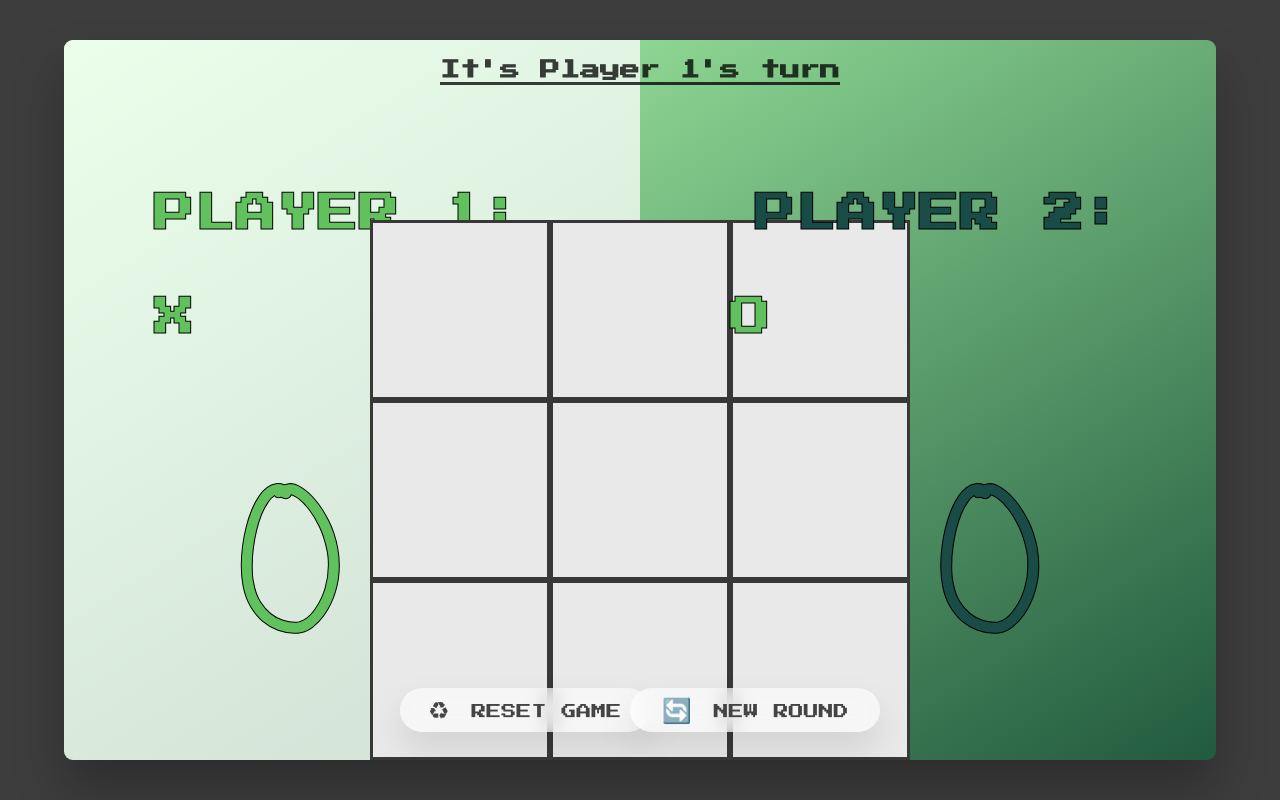
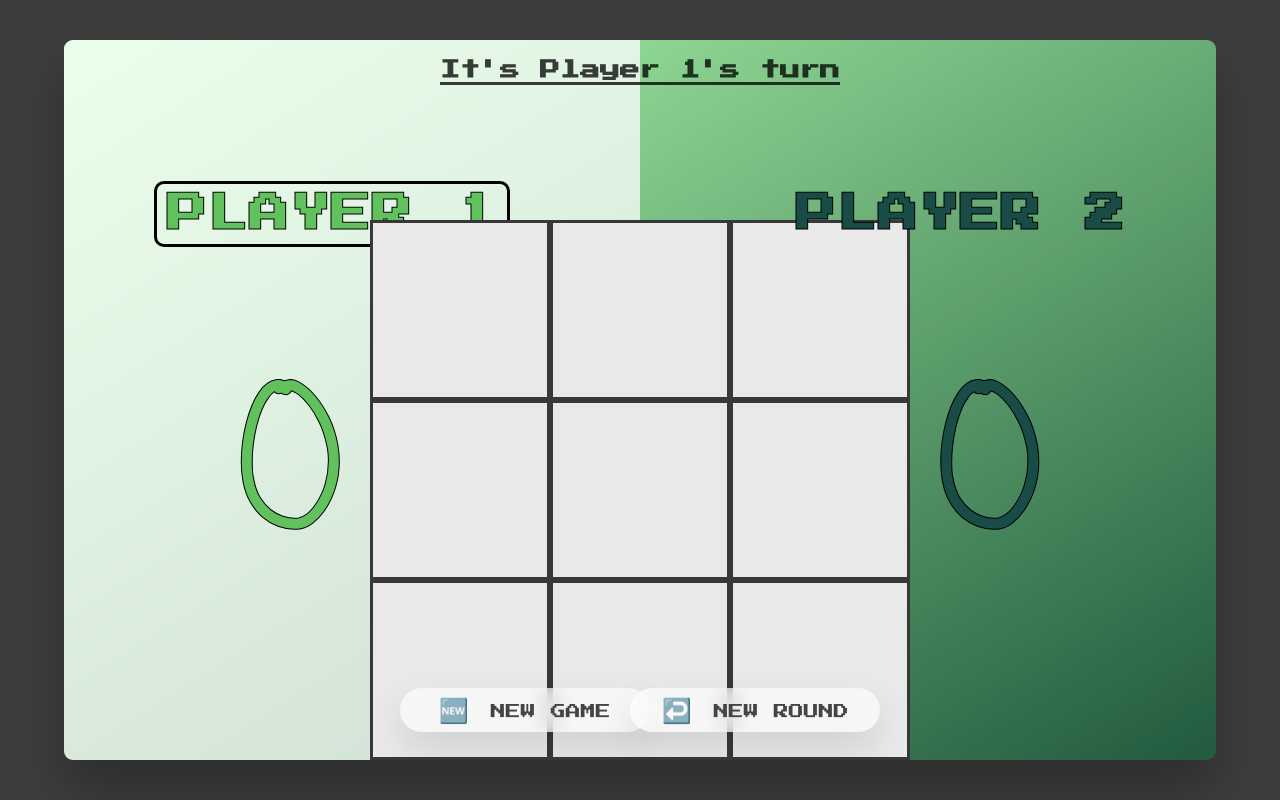
Before and after one commit to virgilpopa/Tic-Tac-Toe, a plain HTML site: page index.html in a window 1280 px wide. Drawn offline with Linux system fonts and the light colour scheme.

Commit message:
update index.html
Replaced icon buttons

```diff
--- a/index.html
+++ b/index.html
@@ -12,9 +12,9 @@
   </head>
   <body>
     <main>
-      <section class="player player--0 player--active">
-        <h2 class="name" id="name--0">Player 1:</h2>
-        <h2 class="name" id="name--X">X</h2>
+      <section class="player player--0">
+        <h2 class="name" id="name--0"><span>Player 1</span></h2>
+
         <p class="score" id="score--0">43</p>
       </section>
 
@@ -32,13 +32,13 @@
       </div>
 
       <section class="player player--1">
-        <h2 class="name" id="name--1">Player 2:</h2>
-        <h2 class="name" id="name--O">O</h2>
+        <h2 class="name" id="name--1"><span>Player 2</span></h2>
+
         <p class="score" id="score--1">24</p>
       </section>
 
-      <button class="btn btn--reset">♻ Reset game</button>
-      <button class="btn btn--newRound">🔄 New round</button>
+      <button class="btn btn--reset">🆕 New game</button>
+      <button class="btn btn--newRound">↩️ New round</button>
     </main>
     <script src="script/script.js"></script>
   </body>
```
